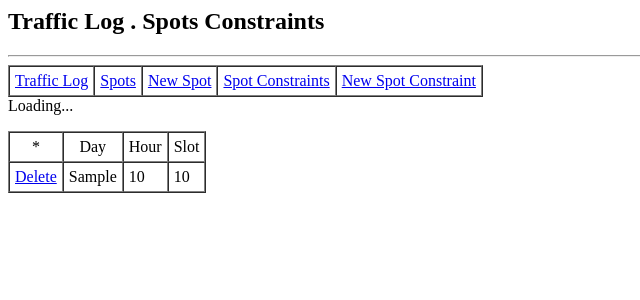
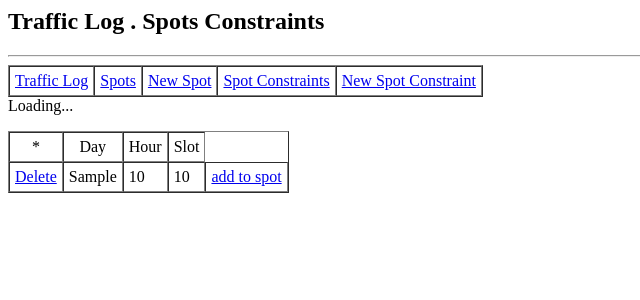
Before and after one commit to chirpradio/chirpradio, a Django app: template templates/traffic_log/view_constraints.html in a window 1280 px wide. Shown: the top 300 px of the page, without its empty margins (0-640 px from the left). Run offline with Django 3.2, Linux system fonts and the light colour scheme; the template is opened without the code that fills it: most values are stand-ins (such as "Sample title", 1, 10 or a date in 2020); parts of the project's set-up code (start-up, migrations or seed data) failed here and were passed over; some libraries are stand-ins or nearby versions.

Commit message:
fixed template paths

```diff
--- a/templates/traffic_log/constraint_list_table.html
+++ b/templates/traffic_log/constraint_list_table.html
@@ -8,5 +8,6 @@
 <td>{{ dow_dict|hash:constraint.dow}}</td>
 <td>{{constraint.hour|dd}}</td>
 <td>{{constraint.slot|dd}}</td>
+<td><a href="/traffic_log/add_spot_to_constraint/{{constraint.key}}">add to spot</a></td>
 {% endfor %}
 </table>
--- a/templates/traffic_log/spot_detail.html
+++ b/templates/traffic_log/spot_detail.html
@@ -1,6 +1,6 @@
 
 
-{% extends '/traffic_log/spot_list.html' %}
+{% extends 'traffic_log/spot_list.html' %}
 
 {% block title %}
 Spot detail for: {{ spot.title }}
--- a/traffic_log/urls.py
+++ b/traffic_log/urls.py
@@ -15,4 +15,5 @@
 
     (r'^spot_constraint/delete/(?P<spot_constraint_key>[^\.^/]+)$', 'traffic_log.views.deleteSpotConstraint'),
     )
+    (r'^add_spot_to_constraint/(?<spot_constraint_key>)$', 'traffic_log.views.addSpotToConstraint'),
 #    (r'^spot_constraint/edit/(?P<spot_constraint_key>[^\.^/]+)/?$', 'traffic_log.views.editSpotConstraint'),
```
